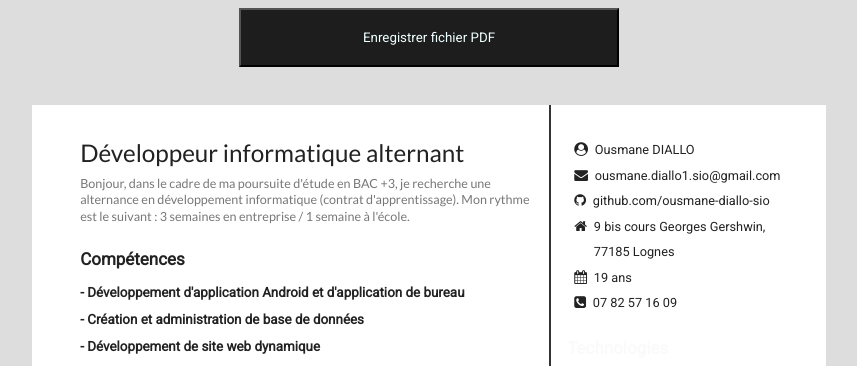
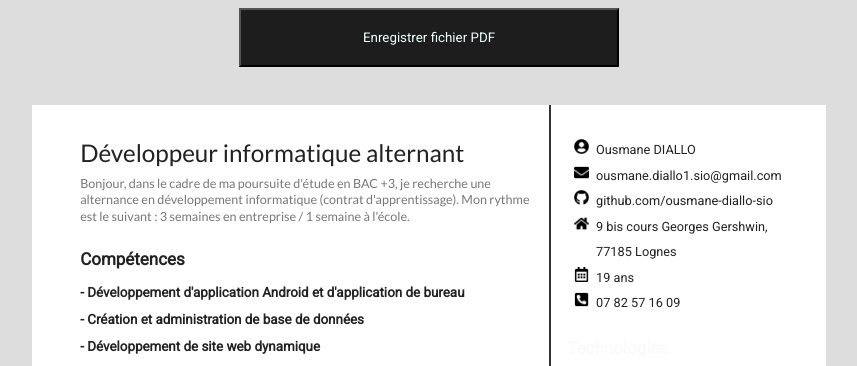
Before and after one commit to ousmane-diallo-sio/CV-HTML, a plain HTML site: page index.html in a window 1280 px wide. Shown: the top 366 px of the page, without its empty margins (211-1068 px from the left). Drawn offline with Linux system fonts and the light colour scheme.

Commit message:
07/08/2022

```diff
--- a/index.html
+++ b/index.html
@@ -109,12 +109,12 @@
 
             <div class="colonneDroite">
                 <div>
-                    <span><i class="fa fa-user-circle"></i><p>Ousmane DIALLO</p></span>
-                    <span><i class="fa fa-envelope"></i><p>ousmane.diallo1.sio@gmail.com</p></span>
-                    <span><i class="fa fa-github"></i><p>github.com/ousmane-diallo-sio</p></span>
-                    <div style="flex-direction: row; align-items: baseline;"><i class="fa fa-home"></i><p>9 bis cours Georges Gershwin, 77185 Lognes</p></div>
-                    <span><i class="fa fa-calendar"></i><p>19 ans</p></span>
-                    <span><i class="fa fa-phone-square"></i><p>07 82 57 16 09</p></span>
+                    <span><img class="fa" height="15" src="src/user-circle-solid.svg.png"><p>Ousmane DIALLO</p></span>
+                    <span><img class="fa" height="15" src="src/envelope-solid.svg.png"><p>ousmane.diallo1.sio@gmail.com</p></span>
+                    <span><img class="fa" height="15" src="src/github-brands.svg.png"><p>github.com/ousmane-diallo-sio</p></span>
+                    <div style="flex-direction: row; align-items: baseline;"><img class="fa" height="15" src="src/home-solid.svg.png"><p>9 bis cours Georges Gershwin, 77185 Lognes</p></div>
+                    <span><img class="fa" height="15" src="src/calendar-alt-regular.svg.png"><p>19 ans</p></span>
+                    <span><img class="fa" height="15" src="src/phone-square-alt-solid.svg.png"><p>07 82 57 16 09</p></span>
                 </div>
 
                 <div class="rubrique">
```
Also changed, not shown: src/calendar-alt-regular.svg.png (added), src/envelope-solid.svg.png (added), src/github-brands.svg.png (added), src/home-solid.svg.png (added), src/phone-square-alt-solid.svg.png (added), src/user-circle-solid.svg.png (added), 2 other files.
